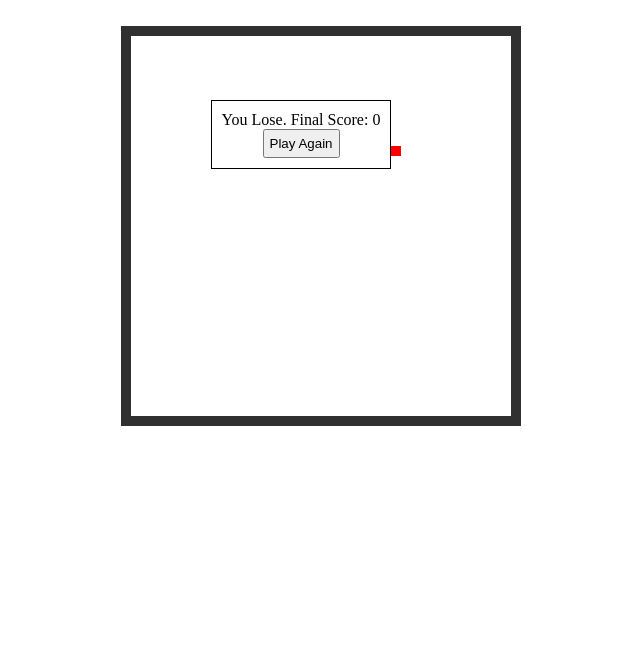
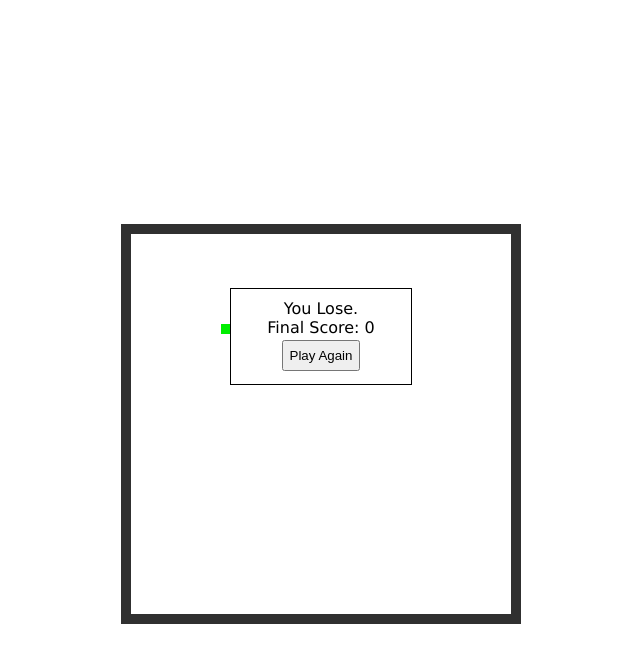
Before and after one commit to pegasaurusrex/Snake-2018, a website built with webpack: page index.html in a window 1280 px wide. Shown: the whole page, without its empty margins (327-967 px from the left). Built offline with nearby package versions, Linux system fonts and the light colour scheme; files whose address does not match are found by name.

Commit message:
update readme

```diff
--- a/src/game.js
+++ b/src/game.js
@@ -39,7 +39,7 @@ export class Game {
     this.updateScore();
   }
   lose() {
-    document.getElementById('dialogText').innerHTML = "You Lose. Final Score:&nbsp;" + (this.score * 1000);
+    document.getElementById('dialogText').innerHTML = "You Lose. <br/> Final Score:&nbsp;" + (this.score * 1000);
     this.toggleDialog();
     if (this.score > this.highScore) {
       localStorage.setItem('highScore', this.score);
@@ -48,7 +48,7 @@ export class Game {
     this.newGame();
   }
   win() {
-    document.getElementById('dialogText').innerHTML = "You Win (cheater). Final Score:&nbsp;" + (this.score * 1000);
+    document.getElementById('dialogText').innerHTML = "You Win (cheater). <br/> Final Score:&nbsp;" + (this.score * 1000);
     this.toggleDialog();
     if (this.score > this.highScore) {
       localStorage.setItem('highScore'. this.score);
--- a/styles/styles.css
+++ b/styles/styles.css
@@ -1,7 +1,12 @@
-body {overflow: hidden;}
-.canvas-container{
+body {
+  overflow: hidden;
+  font-family: 'Lucida Sans', 'Lucida Sans Regular', 'Lucida Grande', 'Lucida Sans Unicode', Geneva, Verdana, sans-serif;
+}
+.canvas-container {
+  position: relative;
   width: 400px;
   margin: 0 auto;
+  padding-top: 100px;
 }
 .main {
   background-image: url("../assets/background-svg.svg");
@@ -22,19 +27,22 @@ canvas {
 }
 .gameOver {
   display: none;
-  position: absolute;
-  left: 42%;
-  top: 100px;
+  position: relative;
+  top: 180px;
+  margin: 0 auto;
+  width: 40%;
   z-index: 9;
   border: 1px solid #000;
   padding: 10px;
   background: #fff;
+  text-align: center;
+
 }
 .gameOver.is-visible {
   display: block;
 }
 .confirmDialog {
   display: block;
-  margin: 0 auto;
-  padding: 5px;
+  margin: 3px auto;
+  padding: 6px;
 }
```
Also changed, not shown: readme.md.
